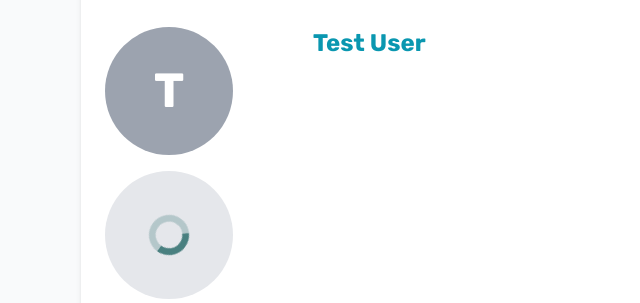
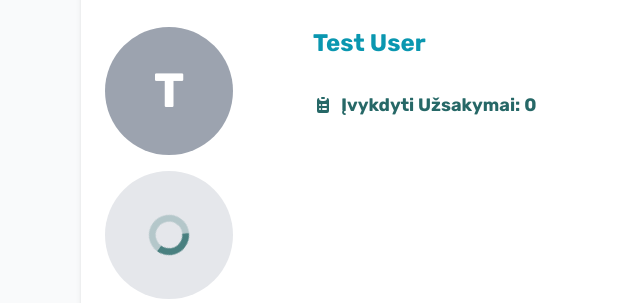
Before and after one commit to netas369/Qvicker-Lietuva, a Laravel app: page /profile in a window 1280 px wide. Shown: the part 220-523 px from the top of the page, without its empty margins (223-863 px from the left). Run offline with Laravel 12, Linux system fonts and the light colour scheme; the visitor is signed in with stand-in values (Sample User, id 1); data comes from the database, SQL or seed files in the repository; data that the repository does not hold is empty; style sheets or scripts are compiled from the project's sources; some libraries are stand-ins or nearby versions.

Commit message:
minor changes

```diff
--- a/app/Livewire/ReservationFeedback.php
+++ b/app/Livewire/ReservationFeedback.php
@@ -62,6 +62,7 @@
         $this->reset(['rating', 'feedbackText', 'showFeedbackField']);
         $this->reviewIsLeft = true;
         session()->flash('message', 'Ačiū už jūsų atsiliepimą!');
+        $this->redirect(request()->header('Referer'));
 
     }
 }
--- a/app/Models/User.php
+++ b/app/Models/User.php
@@ -113,5 +113,10 @@
         return $this->reviewsReceived()->avg('rating') ?: 0;
     }
 
+    public function getTotalReservationsDone()
+    {
+        return $this->providerReservations()->where('status', 'completed')->count() ?: 0;
+    }
+
 
 }
--- a/resources/views/livewire/my-profile.blade.php
+++ b/resources/views/livewire/my-profile.blade.php
@@ -26,7 +26,7 @@
 
 
                 <div class="w-full grid grid-cols-12">
-                    <div class="col-span-4">
+                    <div class="col-span-12 md:col-span-4">
                         <!-- Profile Picture Upload - Modified for instant upload -->
                         <div class="mb-6">
                             <!-- Current Profile Picture -->
@@ -69,10 +69,10 @@
                         </div>
                     </div>
                     <div class="col-span-8">
-                        <p class="text-primary-verylight text-lg md:text-2xl font-bold">{{ ucfirst($this->name) . ' '. ucfirst($this->lastname) }}</p>
+                        <p class="text-primary-verylight text-md md:text-2xl font-bold">{{ ucfirst($this->name) . ' '. ucfirst($this->lastname) }}</p>
                         @if($this->user->role == 'provider')
                             <!-- Star Rating Display -->
-                        <div class="flex items-center mt-1">
+                            <div class="flex items-center mt-2">
                                 <div class="flex text-yellow-400">
                                     <!-- Full Stars -->
                                     @for ($i = 1; $i <= floor($this->user->average_rating); $i++)
@@ -84,40 +84,62 @@
                                     @endfor
 
                                     <!-- Half Star (if applicable) -->
-                                @if ($this->user->average_rating - floor($this->user->average_rating) > 0.25 && $this->user->average_rating - floor($this->user->average_rating) < 0.75)
+                                    @php
+                                        $fraction = $this->user->average_rating - floor($this->user->average_rating);
+                                        $showHalfStar = $fraction > 0.25 && $fraction < 0.75;
+                                        $showFullStar = $fraction >= 0.75;
+                                        $totalStarsShown = floor($this->user->average_rating) + ($showHalfStar ? 1 : 0) + ($showFullStar ? 1 : 0);
+                                        $emptyStarsToShow = 5 - $totalStarsShown;
+                                    @endphp
+
+                                    @if ($showHalfStar)
+                                        <div class="relative">
+                                            <!-- Empty star background -->
                                             <svg xmlns="http://www.w3.org/2000/svg" class="h-5 w-5" viewBox="0 0 20 20"
-                                         fill="currentColor">
+                                                 fill="currentColor" style="color: #D1D5DB;">
                                                 <path
-                                            d="M9.049 2.927c.3-.921 1.603-.921 1.902 0l1.07 3.292a1 1 0 00.95.69h3.462c.969 0 1.371 1.24.588 1.81l-2.8 2.034a1 1 0 00-.364 1.118l1.07 3.292c.3.921-.755 1.688-1.54 1.118l-2.8-2.034a1 1 0 00-1.175 0l-2.8 2.034c-.784.57-1.838-.197-1.539-1.118l1.07-3.292a1 1 0 00-.364-1.118L2.98 8.72c-.783-.57-.38-1.81.588-1.81h3.461a1 1 0 00.951-.69l1.07-3.292z"
-                                            fill="currentColor" fill-opacity="0.5"/>
+                                                    d="M9.049 2.927c.3-.921 1.603-.921 1.902 0l1.07 3.292a1 1 0 00.95.69h3.462c.969 0 1.371 1.24.588 1.81l-2.8 2.034a1 1 0 00-.364 1.118l1.07 3.292c.3.921-.755 1.688-1.54 1.118l-2.8-2.034a1 1 0 00-1.175 0l-2.8 2.034c-.784.57-1.838-.197-1.539-1.118l1.07-3.292a1 1 0 00-.364-1.118L2.98 8.72c-.783-.57-.38-1.81.588-1.81h3.461a1 1 0 00.951-.69l1.07-3.292z"/>
+                                            </svg>
+                                            <!-- Half star overlay -->
+                                            <div class="absolute inset-0 overflow-hidden" style="width: 50%">
+                                                <svg xmlns="http://www.w3.org/2000/svg" class="h-5 w-5 text-yellow-400"
+                                                     viewBox="0 0 20 20" fill="currentColor">
                                                     <path
-                                            d="M10 0 L10 20 L2.98 8.72c-.783-.57-.38-1.81.588-1.81h3.461a1 1 0 00.951-.69L10 0z"
-                                            fill="currentColor"/>
+                                                        d="M9.049 2.927c.3-.921 1.603-.921 1.902 0l1.07 3.292a1 1 0 00.95.69h3.462c.969 0 1.371 1.24.588 1.81l-2.8 2.034a1 1 0 00-.364 1.118l1.07 3.292c.3.921-.755 1.688-1.54 1.118l-2.8-2.034a1 1 0 00-1.175 0l-2.8 2.034c-.784.57-1.838-.197-1.539-1.118l1.07-3.292a1 1 0 00-.364-1.118L2.98 8.72c-.783-.57-.38-1.81.588-1.81h3.461a1 1 0 00.951-.69l1.07-3.292z"/>
                                                 </svg>
-                                @elseif ($this->user->average_rating - floor($this->user->average_rating) >= 0.75)
-                                    <svg xmlns="http://www.w3.org/2000/svg" class="h-5 w-5" viewBox="0 0 20 20"
-                                         fill="currentColor">
+                                            </div>
+                                        </div>
+                                    @elseif ($showFullStar)
+                                        <svg xmlns="http://www.w3.org/2000/svg" class="h-5 w-5 text-yellow-400"
+                                             viewBox="0 0 20 20" fill="currentColor">
                                             <path
                                                 d="M9.049 2.927c.3-.921 1.603-.921 1.902 0l1.07 3.292a1 1 0 00.95.69h3.462c.969 0 1.371 1.24.588 1.81l-2.8 2.034a1 1 0 00-.364 1.118l1.07 3.292c.3.921-.755 1.688-1.54 1.118l-2.8-2.034a1 1 0 00-1.175 0l-2.8 2.034c-.784.57-1.838-.197-1.539-1.118l1.07-3.292a1 1 0 00-.364-1.118L2.98 8.72c-.783-.57-.38-1.81.588-1.81h3.461a1 1 0 00.951-.69l1.07-3.292z"/>
                                         </svg>
                                     @endif
 
                                     <!-- Empty Stars -->
-                                @for ($i = ceil($this->user->average_rating); $i < 5; $i++)
-                                    <svg xmlns="http://www.w3.org/2000/svg" class="h-5 w-5" fill="none"
-                                         viewBox="0 0 24 24" stroke="currentColor" stroke-width="1.5">
-                                        <path stroke-linecap="round" stroke-linejoin="round"
-                                              d="M11.049 2.927c.3-.921 1.603-.921 1.902 0l1.519 4.674a1 1 0 00.95.69h4.915c.969 0 1.371 1.24.588 1.81l-3.976 2.888a1 1 0 00-.363 1.118l1.518 4.674c.3.922-.755 1.688-1.538 1.118l-3.976-2.888a1 1 0 00-1.176 0l-3.976 2.888c-.783.57-1.838-.197-1.538-1.118l1.518-4.674a1 1 0 00-.363-1.118l-3.976-2.888c-.784-.57-.38-1.81.588-1.81h4.914a1 1 0 00.951-.69l1.519-4.674z"/>
+                                    @for ($i = 0; $i < $emptyStarsToShow; $i++)
+                                        <svg xmlns="http://www.w3.org/2000/svg" class="h-5 w-5" viewBox="0 0 20 20"
+                                             fill="currentColor" style="color: #D1D5DB;">
+                                            <path
+                                                d="M9.049 2.927c.3-.921 1.603-.921 1.902 0l1.07 3.292a1 1 0 00.95.69h3.462c.969 0 1.371 1.24.588 1.81l-2.8 2.034a1 1 0 00-.364 1.118l1.07 3.292c.3.921-.755 1.688-1.54 1.118l-2.8-2.034a1 1 0 00-1.175 0l-2.8 2.034c-.784.57-1.838-.197-1.539-1.118l1.07-3.292a1 1 0 00-.364-1.118L2.98 8.72c-.783-.57-.38-1.81.588-1.81h3.461a1 1 0 00.951-.69l1.07-3.292z"/>
                                         </svg>
                                     @endfor
                                 </div>
 
                                 <!-- Rating Number -->
-                            <span class="ml-2 text-sm text-gray-700">
+                                <span class="ml-2 text-xs text-gray-700 md:text-sm">
                                  {{ number_format($this->user->average_rating, 1) }} ({{ $this->user->reviewsReceived()->count() }} {{ $this->user->reviewsReceived()->count() == 1 ? 'atsiliepimas' : 'atsiliepimai' }})
                                 </span>
                             </div>
                         @endif
+                        <div class="flex items-center mt-4 md:mt-8 text-sm md:text-lg">
+                            <svg xmlns="http://www.w3.org/2000/svg" class="h-5 w-5 mr-2 text-primary-light" viewBox="0 0 20 20" fill="currentColor">
+                                <path d="M9 2a1 1 0 000 2h2a1 1 0 100-2H9z" />
+                                <path fill-rule="evenodd" d="M4 5a2 2 0 012-2 3 3 0 003 3h2a3 3 0 003-3 2 2 0 012 2v11a2 2 0 01-2 2H6a2 2 0 01-2-2V5zm3 4a1 1 0 000 2h.01a1 1 0 100-2H7zm3 0a1 1 0 000 2h3a1 1 0 100-2h-3zm-3 4a1 1 0 100 2h.01a1 1 0 100-2H7zm3 0a1 1 0 100 2h3a1 1 0 100-2h-3z" clip-rule="evenodd" />
+                            </svg>
+                            <p class="text-primary-light font-bold">Įvykdyti Užsakymai: <span>{{$this->user->getTotalReservationsDone()}}</span></p>
+                        </div>
                     </div>
                 </div>
 
```
Also changed, not shown: resources/views/livewire/reservation-feedback.blade.php (+8 -6 lines). Lines whose indentation alone changed are shown as unchanged.
